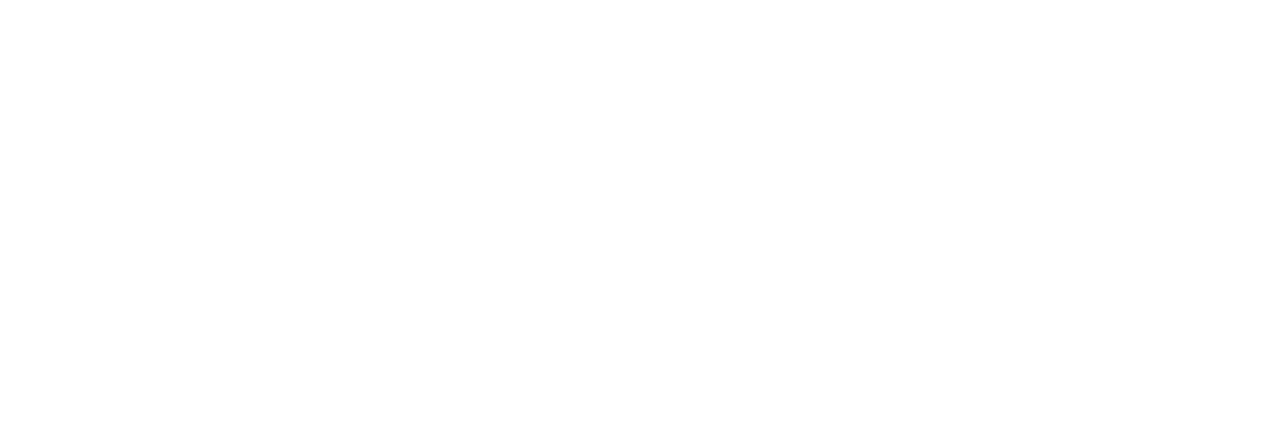
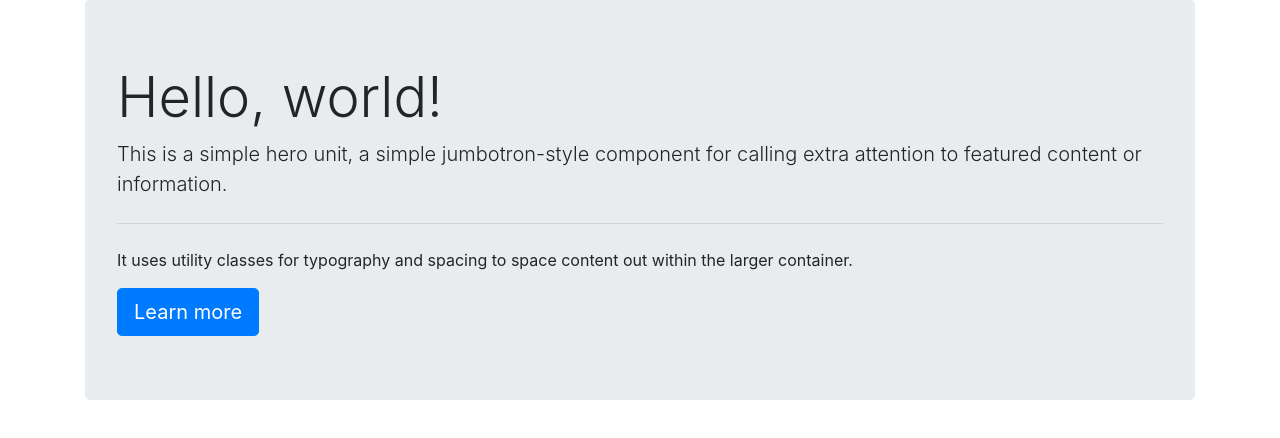
Before and after one commit to shibeknight/githubtest, a plain HTML site: page index.html in a window 1280 px wide. Drawn offline with nearby package versions, Linux system fonts and the light colour scheme.

Commit message:
Add jumbotron

```diff
--- a/index.html
+++ b/index.html
@@ -11,5 +11,21 @@
     />
     <title>Document</title>
   </head>
-  <body></body>
+  <body>
+    <div class="container">
+      <div class="jumbotron">
+        <h1 class="display-4">Hello, world!</h1>
+        <p class="lead">
+          This is a simple hero unit, a simple jumbotron-style component for
+          calling extra attention to featured content or information.
+        </p>
+        <hr class="my-4" />
+        <p>
+          It uses utility classes for typography and spacing to space content
+          out within the larger container.
+        </p>
+        <a class="btn btn-primary btn-lg" href="#" role="button">Learn more</a>
+      </div>
+    </div>
+  </body>
 </html>
```
